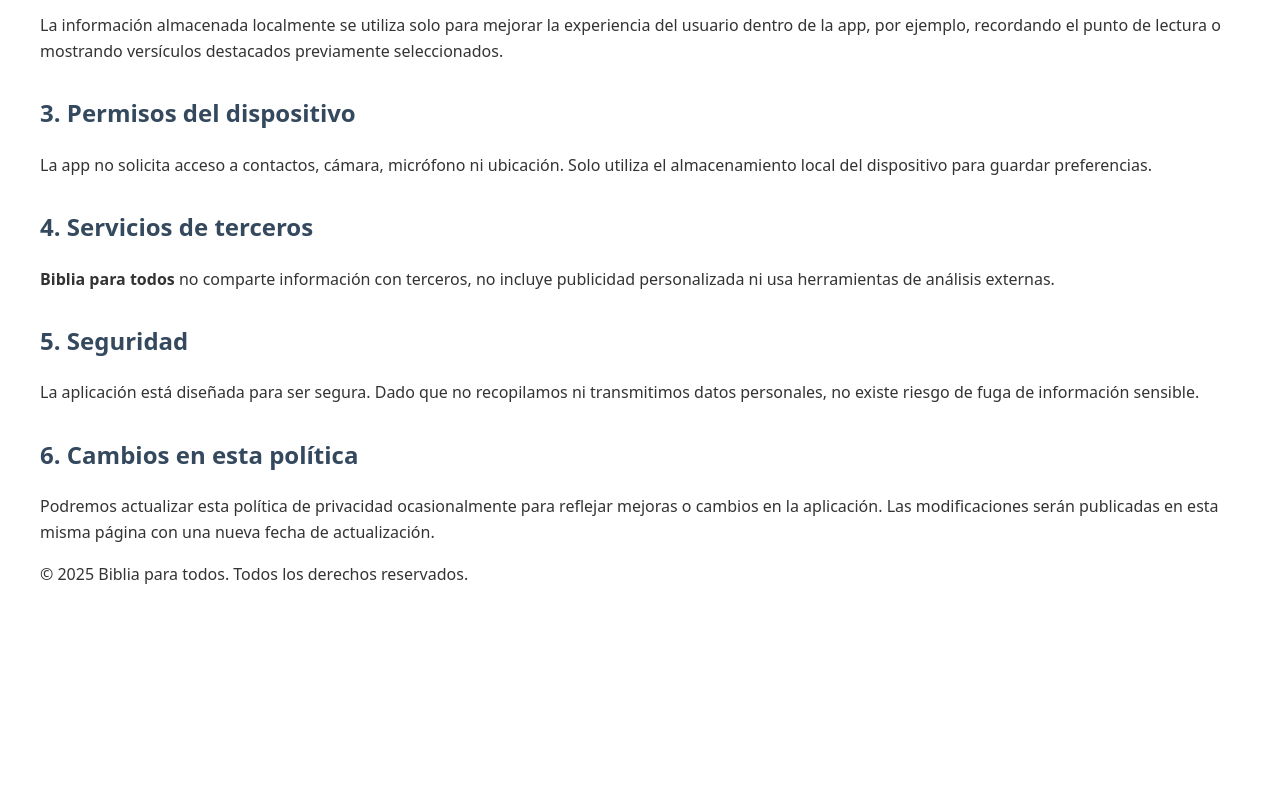
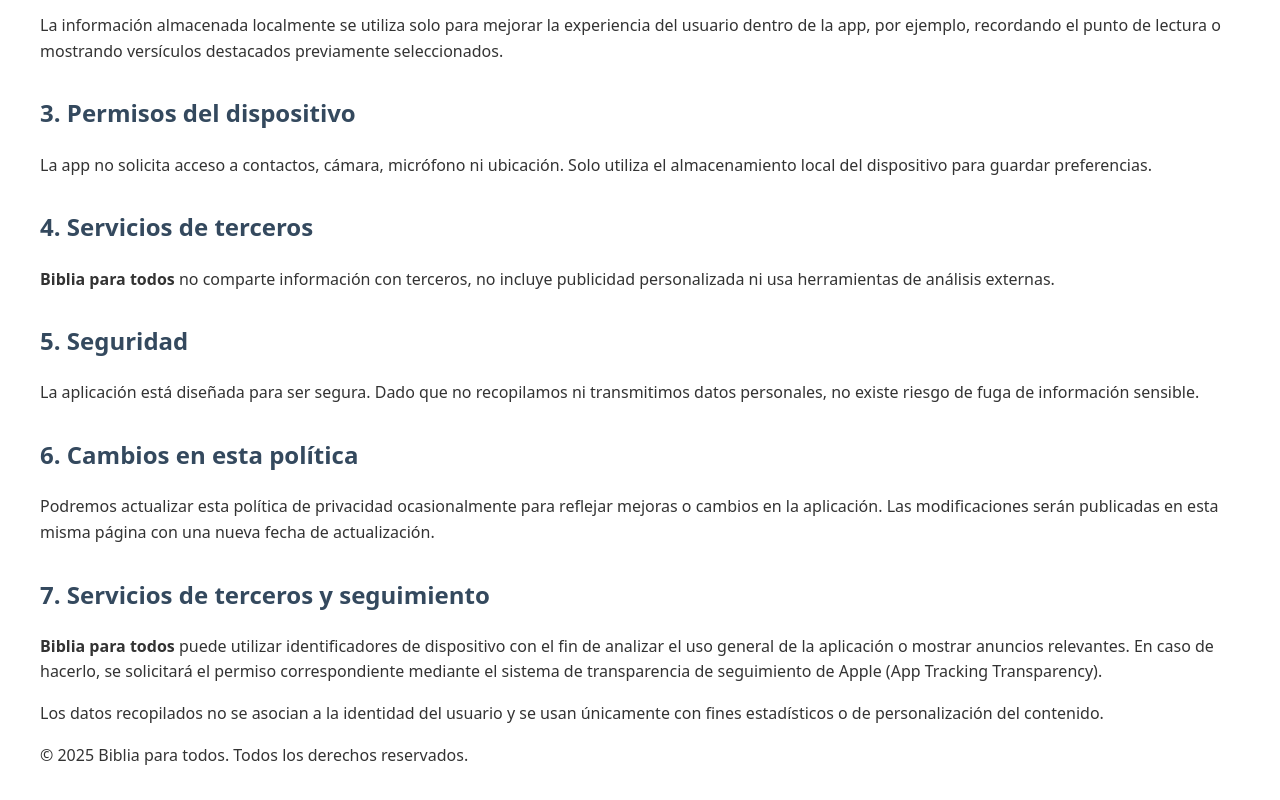
Before and after one commit to carlosgraterol/biblia-privacidad, a plain HTML site: page index.html in a window 1280 px wide. Shown: the part 420-1220 px from the top of the page. Before the commit the page ends 1047 px from the top, so only its background shows below. Drawn offline with Linux system fonts and the light colour scheme.

Commit message:
feat: politica de privacidad Biblia para todos

```diff
--- a/index.html
+++ b/index.html
@@ -44,6 +44,10 @@
   <h2>6. Cambios en esta política</h2>
   <p>Podremos actualizar esta política de privacidad ocasionalmente para reflejar mejoras o cambios en la aplicación. Las modificaciones serán publicadas en esta misma página con una nueva fecha de actualización.</p>
 
+  <h2>7. Servicios de terceros y seguimiento</h2>
+  <p><strong>Biblia para todos</strong> puede utilizar identificadores de dispositivo con el fin de analizar el uso general de la aplicación o mostrar anuncios relevantes. En caso de hacerlo, se solicitará el permiso correspondiente mediante el sistema de transparencia de seguimiento de Apple (App Tracking Transparency).</p>
+  <p>Los datos recopilados no se asocian a la identidad del usuario y se usan únicamente con fines estadísticos o de personalización del contenido.</p>
+
   <p>© 2025 Biblia para todos. Todos los derechos reservados.</p>
 </body>
 </html>
```
